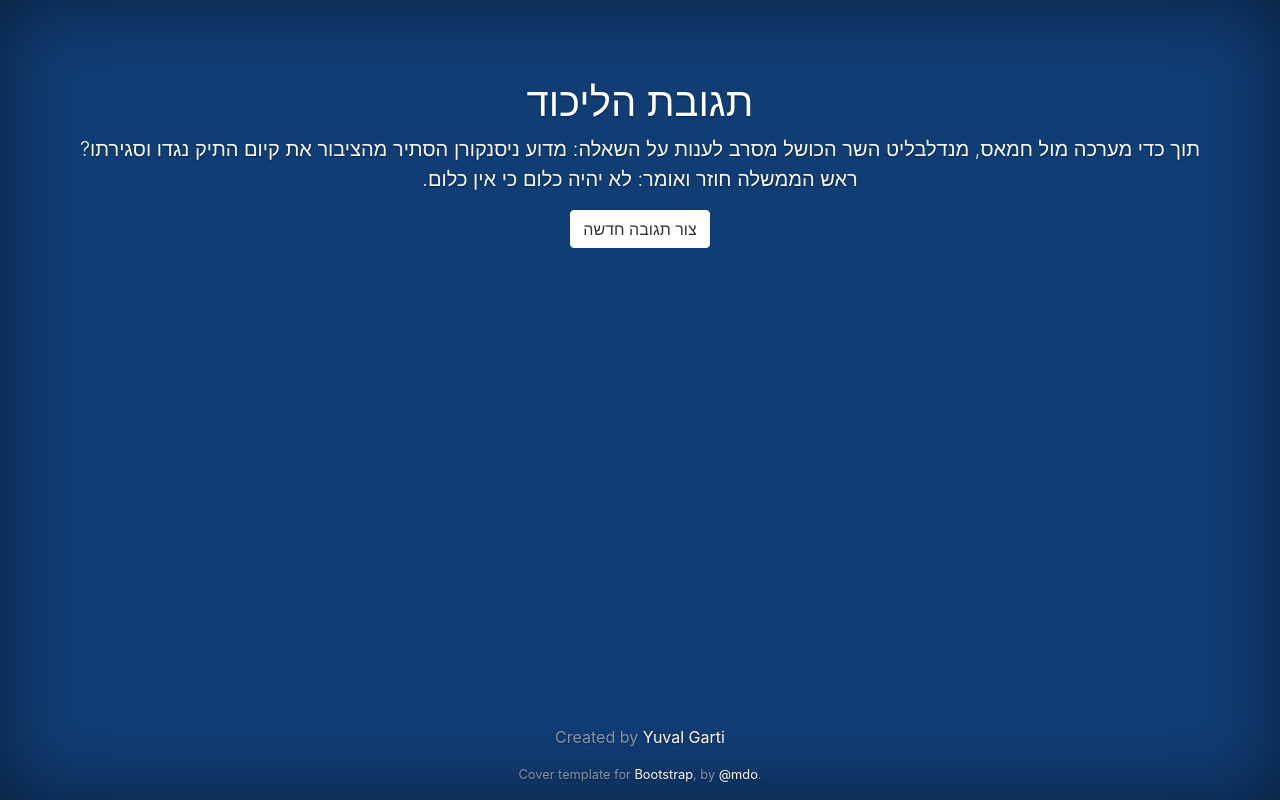
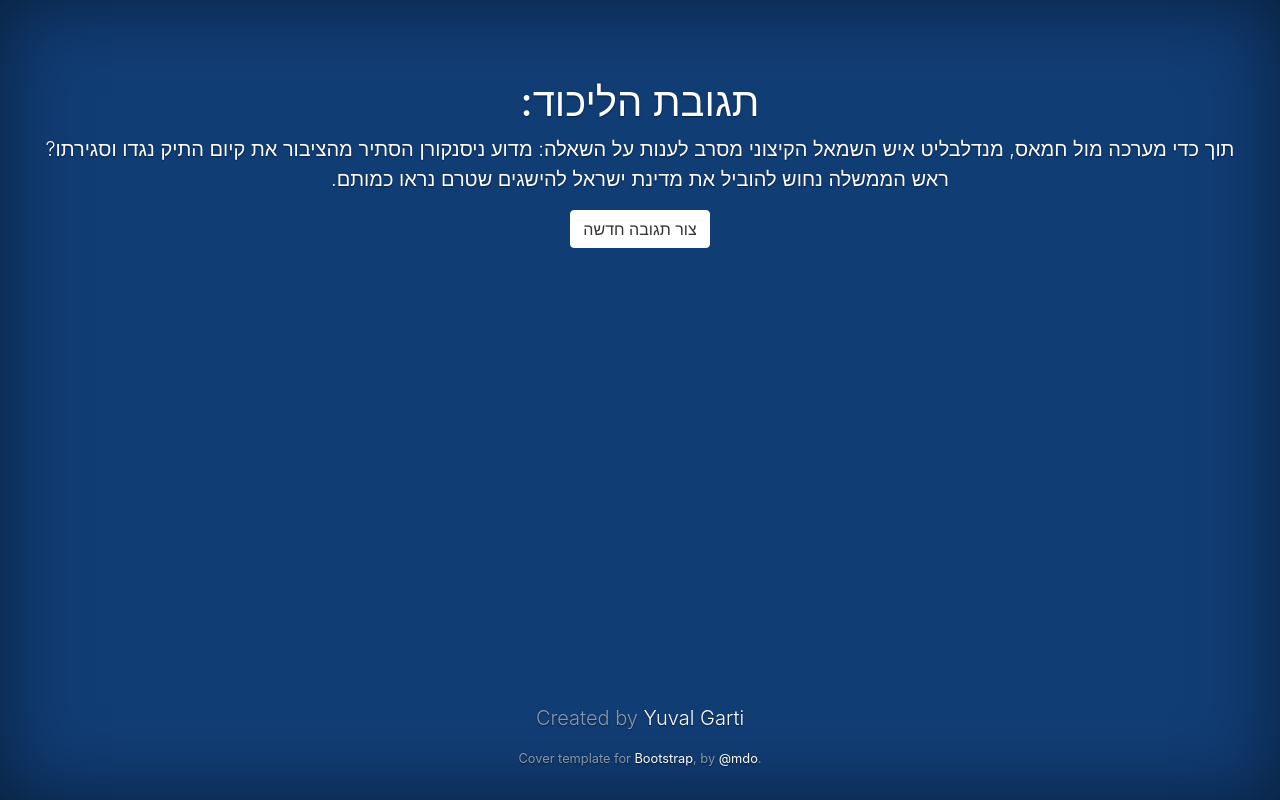
Before and after one commit to yuvalgarti/Likud-Generator, a Flask app: page / in a window 1280 px wide. Run offline with Flask 2, Linux system fonts and the light colour scheme; some libraries are stand-ins or nearby versions.

Commit message:
Added text to files

```diff
--- a/static/actions.txt
+++ b/static/actions.txt
@@ -3,3 +3,5 @@
 מפיץ מחלות בהפגנות חסרות אחריות.
 ממשיך בקמפיין מתוזמר וממומן בכספים זרים.
 מראה שאם זה לא ביבי - לא חוקרים.
+ממשיך להוביל הפגנות "ספונטניות" ומסתיות כנגד ראש הממשלה.
+מתכנן להפיל את ממשלת הימין בעזרת תומכת הטרור היבא יזבק ושותפיה.
--- a/static/before.txt
+++ b/static/before.txt
@@ -2,3 +2,5 @@
 תוך כדי מערכה מול חמאס,
 למרות חתימה על הסכמי שלום היסטוריים,
 על אף המצב הבריאותי הקשה במדינה,
+תוך כדי עלייה עצומה בתחלואה,
+על אף העשור הכלכלי המוצלח שהיה במדינה,
--- a/static/collab.txt
+++ b/static/collab.txt
@@ -4,3 +4,4 @@
 הפרקליטות
 תומכי הטרור
 הקרן החדשה
+צמרת המשטרה
--- a/static/cover.css
+++ b/static/cover.css
@@ -26,7 +26,6 @@
 
 html,
 body {
-  margin-top: 20%
   height: 100%;
   background-color: #113d75;
 }
--- a/static/ending.txt
+++ b/static/ending.txt
@@ -3,3 +3,7 @@
 ראש הממשלה אינו נרתע וימשיך להביא את ישראל להישגים נרחבים בכלכלה.
 סיעת הליכוד לא תסכים לקבל הטפות מוסר כאלה.
 ראש הממשלה חוזר ואומר: לא יהיה כלום כי אין כלום.
+סיעת הליכוד תמשיך לדרוש את חקירת הטיוח בין בכירי המשטרה והפרקליטות.
+אכיפת חוק ולא עקיפת חוק!
+ראש הממשלה ימשיך להביא מדינות לחתימה על הסכמים בתצורת "שלום תמורת שלום".
+ראש הממשלה לא ייכנע וימשיך להגדיל את תקציבי הביטחון והבריאות כפי שעשה בעשור האחרון.
--- a/static/nickname.txt
+++ b/static/nickname.txt
@@ -1,5 +1,7 @@
 השר הכושל
-חבר של הפדופיל
+החבר של הפדופיל
 המסית הראשי
 חסר ההשכלה
 הממומן בכסף זר
+איש השמאל הקיצוני
+מפיץ הפייק ניוז
--- a/templates/index.html
+++ b/templates/index.html
@@ -1,16 +1,16 @@
-<html lang="en"><head>
-    <meta charset="utf-8">
-    <meta name="viewport" content="width=device-width, initial-scale=1, shrink-to-fit=no">
-    <meta name="description" content="">
-    <meta name="author" content="Mark Otto, Jacob Thornton, and Bootstrap contributors">
-    <meta name="generator" content="Jekyll v4.1.1">
+<html lang="en">
+    <head>
+        <meta charset="utf-8" />
+        <meta name="viewport" content="width=device-width, initial-scale=1, shrink-to-fit=no" />
+        <meta name="description" content="" />
+        <meta name="author" content="Mark Otto, Jacob Thornton, and Bootstrap contributors" />
+        <meta name="generator" content="Jekyll v4.1.1" />
         <title>Likud Comment Generator</title>
 
         <!-- Bootstrap core CSS -->
-  <link rel="stylesheet" href="https://stackpath.bootstrapcdn.com/bootstrap/4.5.2/css/bootstrap.min.css" integrity="sha384-JcKb8q3iqJ61gNV9KGb8thSsNjpSL0n8PARn9HuZOnIxN0hoP+VmmDGMN5t9UJ0Z" crossorigin="anonymous">
+        <link rel="stylesheet" href="https://stackpath.bootstrapcdn.com/bootstrap/4.5.2/css/bootstrap.min.css" integrity="sha384-JcKb8q3iqJ61gNV9KGb8thSsNjpSL0n8PARn9HuZOnIxN0hoP+VmmDGMN5t9UJ0Z" crossorigin="anonymous" />
 
-<meta name="theme-color" content="#1f5aa5">
-
+        <meta name="theme-color" content="#1f5aa5" />
 
         <style>
             .bd-placeholder-img {
@@ -29,14 +29,16 @@
             }
         </style>
         <!-- Custom styles for this template -->
-    <link href="{{url_for('static', filename='cover.css')}}" rel="stylesheet">
+        <link href="{{url_for('static', filename='cover.css')}}" rel="stylesheet" />
     </head>
     <body class="text-center">
         <div class="cover-container d-flex w-100 h-100 p-3 mx-auto flex-column">
-
-  <main dir="rtl" role="main" class="inner cover vertical-center" style="margin-top: 5%">
-    <h1 class="cover-heading">תגובת הליכוד</h1>
-    <p class="lead">{{ before }}{{ name }} {{ nickname }} {% if collab is not none %} בשיתוף עם {{ collab }} {% endif %}{{ action }}<br>{{ ending }}</p>
+            <main dir="rtl" role="main" class="inner cover vertical-center" style="margin-top: 5%;">
+                <h1 class="cover-heading">תגובת הליכוד:</h1>
+                <p class="lead">
+                    {{ before }}{{ name }} {{ nickname }} {% if collab is not none %} בשיתוף עם {{ collab }} {% endif %}{{ action }}<br />
+                    {{ ending }}
+                </p>
                 <p class="lead">
                     <a href="/" class="btn btn-md btn-secondary">צור תגובה חדשה</a>
                 </p>
@@ -44,11 +46,10 @@
 
             <footer class="mastfoot mt-auto">
                 <div class="inner">
-      <p>Created by <a href="https://twitter.com/YuvalGarti">Yuval Garti</a></p>
-      <small class="small">Cover template for <a href="https://getbootstrap.com/">Bootstrap</a>, by <a href="https://twitter.com/mdo">@mdo</a>.</small>
+                    <p class="lead">Created by <a href="https://twitter.com/YuvalGarti">Yuval Garti</a></p>
+                    <p><small class="small">Cover template for <a href="https://getbootstrap.com/">Bootstrap</a>, by <a href="https://twitter.com/mdo">@mdo</a>.</small><p>
                 </div>
             </footer>
         </div>
-
-
-</body></html>
+    </body>
+</html>
```
Lines whose indentation alone changed are shown as unchanged.
